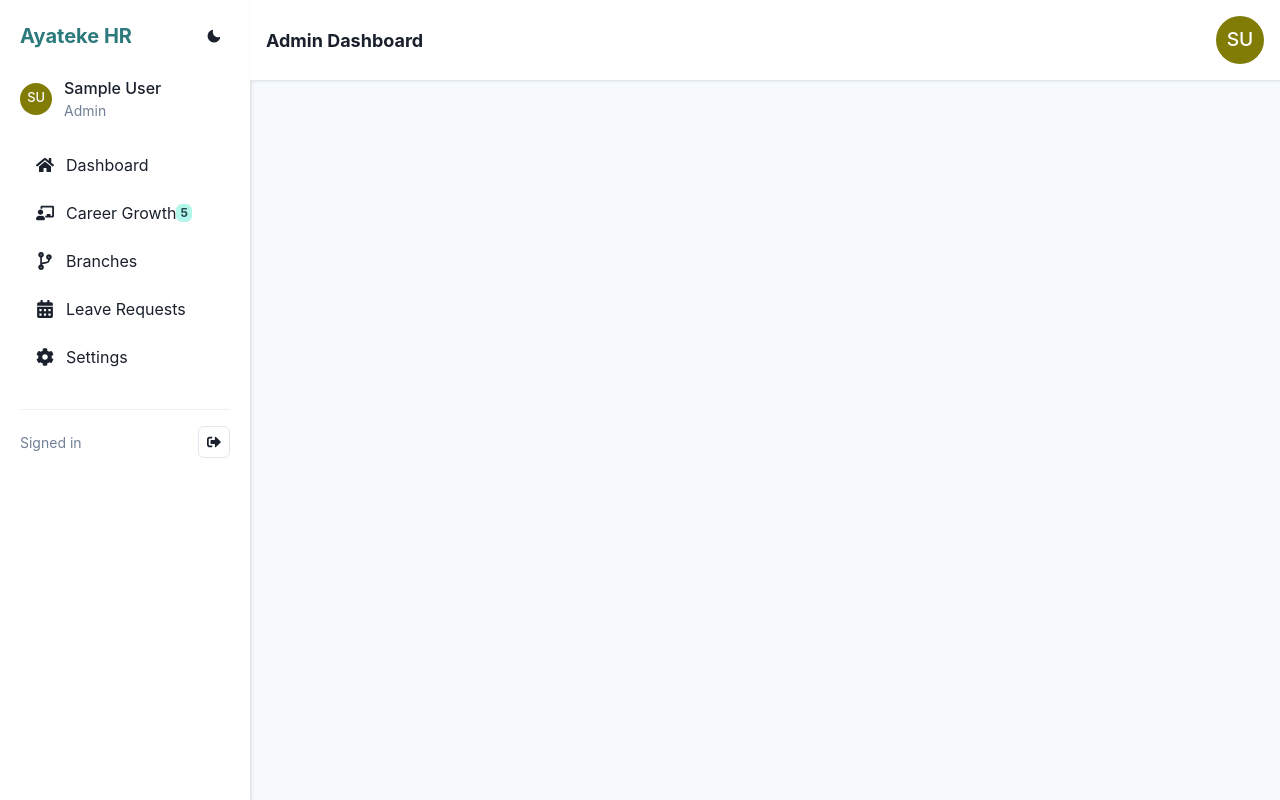
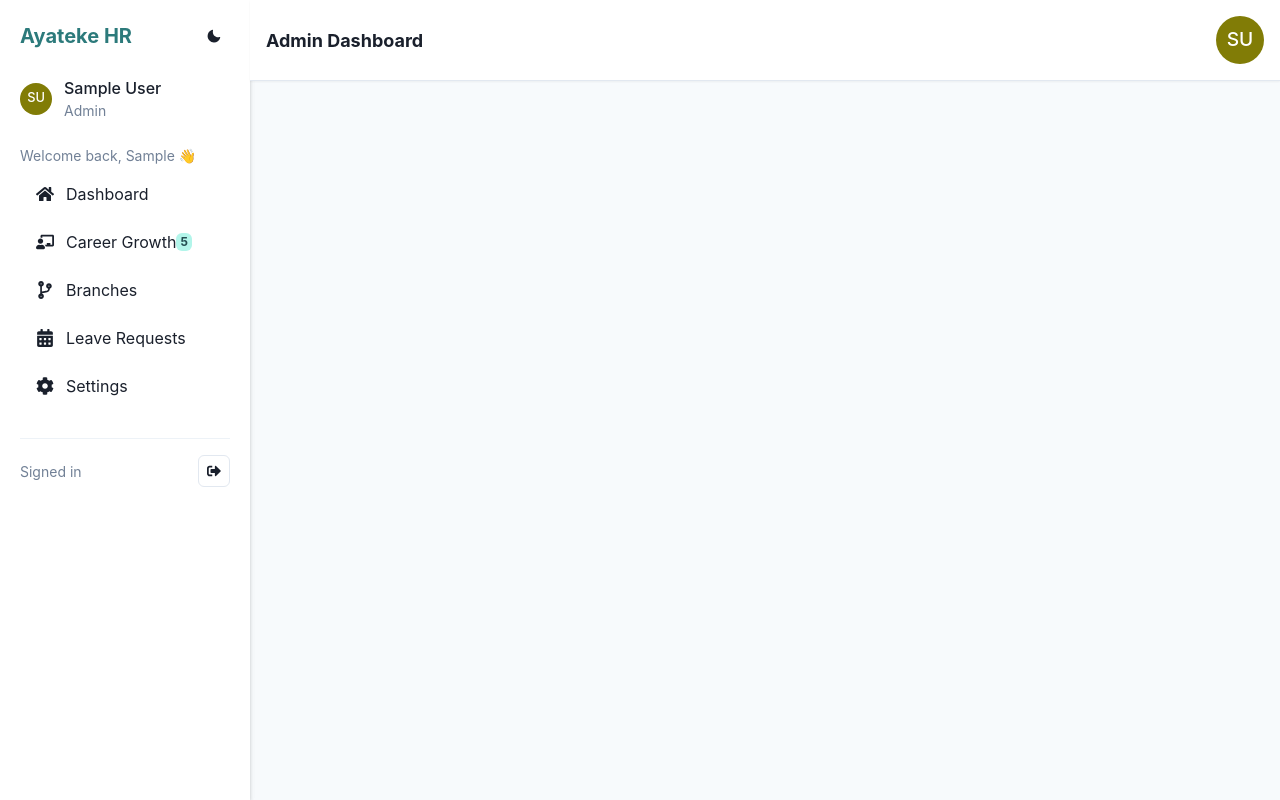
Before and after one commit to niyodushima/ayateke-frontend, a React (Create React App) app in the folder src/: page /admin in a window 1280 px wide. Built offline with nearby package versions, Linux system fonts and the light colour scheme; no server answers; sample sign-in values are in the browser's storage; the HTML template or start-up script is replaced by a standard one.

Commit message:
Update Sidebar.jsx

```diff
--- a/src/components/Sidebar.jsx
+++ b/src/components/Sidebar.jsx
@@ -185,6 +185,10 @@ const Sidebar = ({ onClose }) => {
           <Text fontSize="sm" color="gray.500">{userRole.charAt(0).toUpperCase() + userRole.slice(1)}</Text>
         </Box>
       </Flex>
+      <Text fontSize="sm" color="gray.500" mb={2}>
+  Welcome back, {user?.name?.split(' ')[0] || 'Team'} 👋
+</Text>
+
 
       <VStack align="start" spacing={2}>
         {visibleItems.map((item, index) => (
```
